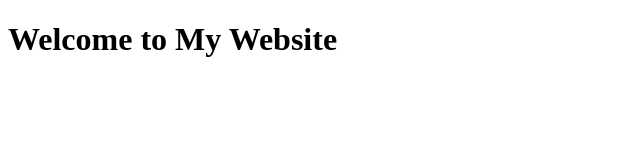
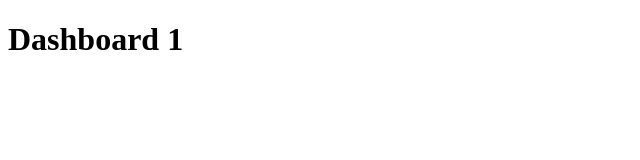
Before and after one commit to brnkath/Dashboard-1, a plain HTML site: page index.html in a window 1280 px wide. Shown: the whole page, without its empty margins (0-640 px from the left). Drawn offline with Linux system fonts and the light colour scheme.

Commit message:
Add dashboard text

```diff
--- a/index.html
+++ b/index.html
@@ -10,7 +10,7 @@
   </head>
   <body>
     <main>
-      <h1>Welcome to My Website</h1>
+      <h1>Dashboard 1</h1>
     </main>
     <script src="js/scripts.js"></script>
   </body>
```
